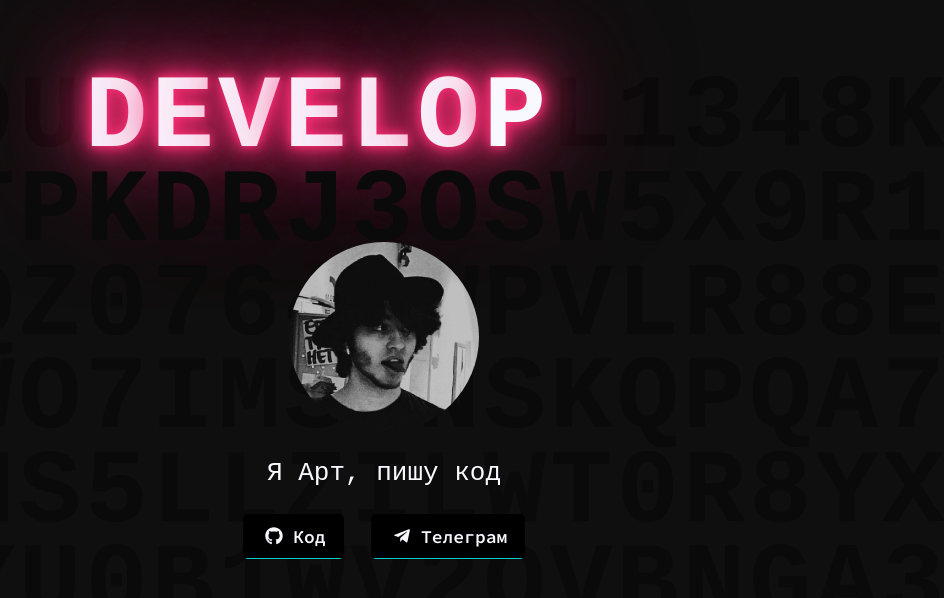
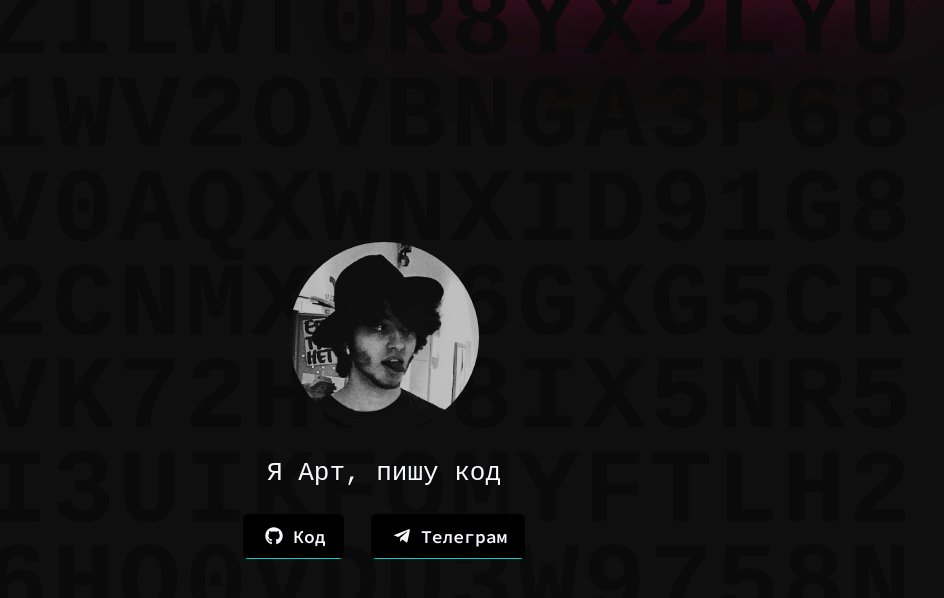
Before and after one commit to artginzburg/artginzburg.github.io, a React (Create React App) app: page / in a window 1280 px wide. Shown: the top 598 px of the page, without its empty margins (256-1200 px from the left). Built offline with nearby package versions, Linux system fonts and the light colour scheme; a web font is replaced by a local one.

Commit message:
make use of randomStartingHeight

```diff
--- a/src/components/Home/Home.jsx
+++ b/src/components/Home/Home.jsx
@@ -25,28 +25,30 @@ function makeIdMultiple(length, quantity) {
 
 function makeHiddenWords(words) {
   const longestWordLength = words.sort((a, b) => b.length - a.length)[0].length;
-  const length = longestWordLength + 10; // 29
-  const quantity = longestWordLength; // 13
+  const length = longestWordLength + 9; // 29
+  const quantity = longestWordLength + 4; // 13
   var randomGrid = makeIdMultiple(length, quantity); // Ideally, length should be longestWord + 21 and quantity should be longestWord + 5
   words.forEach((word) => {
     const wordCharacters = word.split('');
 
-    const randomStartingWidth = Math.floor(Math.random() * (length - longestWordLength));
-    // const randomStartingHeight = Math.floor(Math.random() * (quantity - longestWordLength));
-    // const displayMethod = Math.random > 0.8 ? 'diagonal' : Math.random() > 0.5 ? 'horizontal' : 'vertical';
+    const randomStartingWidth = Math.floor(Math.random() * (length - longestWordLength + 1));
+    const randomStartingHeight = Math.floor(Math.random() * (quantity - longestWordLength + 1));
+
     const shouldMoveRight = Math.random() > 0.5;
     const shouldMoveDown = Math.random() > 0.5;
 
     const randomGridReplaced = [];
 
+    const initialVerticalCell = randomStartingHeight;
+
     let currentHorizontalCell = randomStartingWidth;
-    let currentVerticalCell = 0;
+    let currentVerticalCell = initialVerticalCell;
 
     for (let i = 0; i < quantity; i++) {
-      const char = wordCharacters[i];
+      const char = wordCharacters[i - initialVerticalCell];
 
       if (char && currentVerticalCell === i) {
-        let currentGridLine = randomGrid[i].split('');
+        let currentGridLine = randomGrid[currentVerticalCell].split('');
 
         if (shouldMoveDown) {
           currentGridLine[currentHorizontalCell] = (
```
